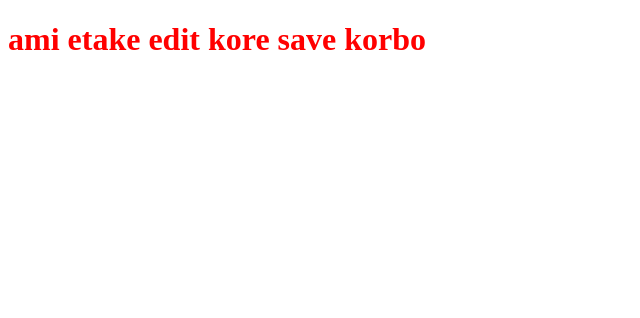
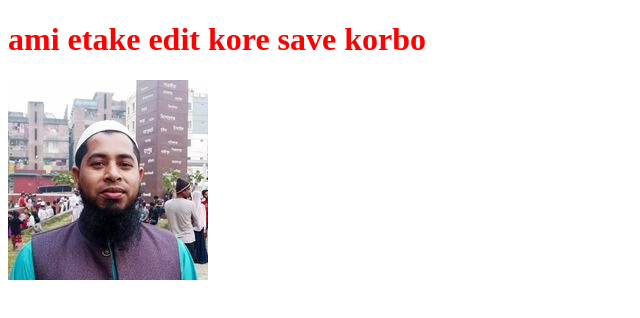
Before and after one commit to mdmoshiur86/my-first-repo, a plain HTML site: page index.html in a window 1280 px wide. Shown: the whole page, without its empty margins (0-640 px from the left). Drawn offline with Linux system fonts and the light colour scheme.

Commit message:
pic added

```diff
--- a/index.html
+++ b/index.html
@@ -9,5 +9,6 @@
 </head>
 <body>
     <h1>ami etake edit kore save korbo</h1>
+    <img src="moshi.jpg" alt="">
 </body>
 </html>
```
Also changed, not shown: moshi.jpg (added).
